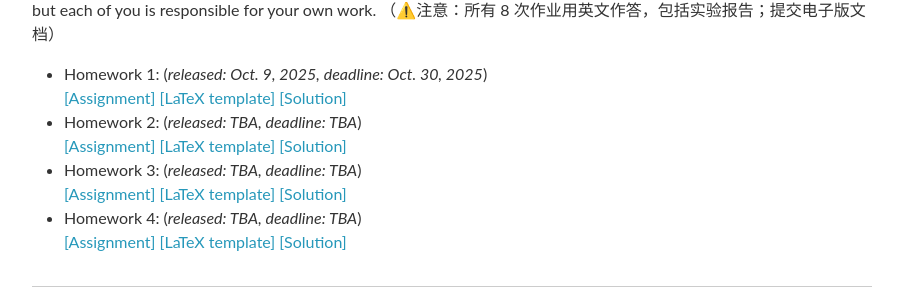
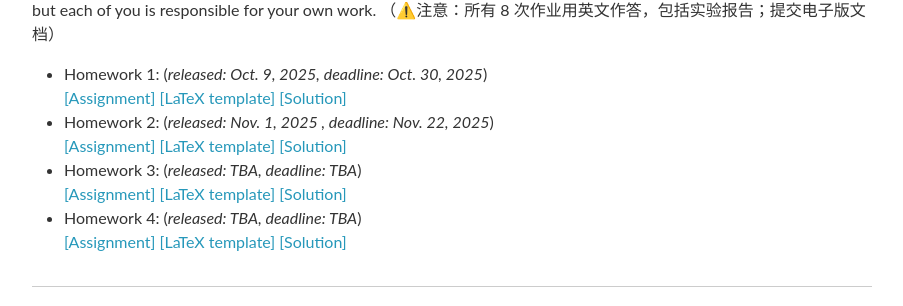
Before and after one commit to SEUML/ml-spring-2025, a Jekyll site: the page built from _pages/homework.md, in a window 1280 px wide and 1268 px high. Shown: the part 305-611 px from the top of the window, without its empty margins (188-1091 px from the left). Built offline with Jekyll 4.4.1, drawn with Linux system fonts in a browser that asks for light colours; nearby versions of some CDN libraries; comment, search, counter and statistics services are not loaded.

Commit message:
update homework2

```diff
--- a/_pages/homework.md
+++ b/_pages/homework.md
@@ -11,7 +11,7 @@ There will be four homework assignments during the semester. You may discuss the
 - Homework 1: (*released: Oct. 9, 2025, deadline: Oct. 30, 2025*)
 <br>
 [[Assignment]]({{ "/assets/assignments/hw1/assignment_v1.pdf" | relative_url }}){:target="\_blank"}{:target="\_blank"}{:target="\_blank"} [[LaTeX template]]({{ "/assets/assignments/hw1/latex_v1.tex" | relative_url }}){:target="\_blank"} [[Solution]]({{ "/assets/assignments/hw1/solution_v1.pdf" | relative_url }})
-- Homework 2: (*released: TBA, deadline: TBA*)
+- Homework 2: (*released: Nov. 1, 2025 , deadline: Nov. 22, 2025*)
 <br>
 [[Assignment]]({{ "/assets/assignments/hw2/assignment_v1.pdf" | relative_url }}){:target="\_blank"}{:target="\_blank"}{:target="\_blank"} [[LaTeX template]]({{ "/assets/assignments/hw2/latex_v1.tex" | relative_url }}){:target="\_blank"} [[Solution]]({{ "/assets/assignments/hw2/solution_v1.pdf" | relative_url }})
 - Homework 3: (*released: TBA, deadline: TBA*)
```
Also changed, not shown: 3 other files.
